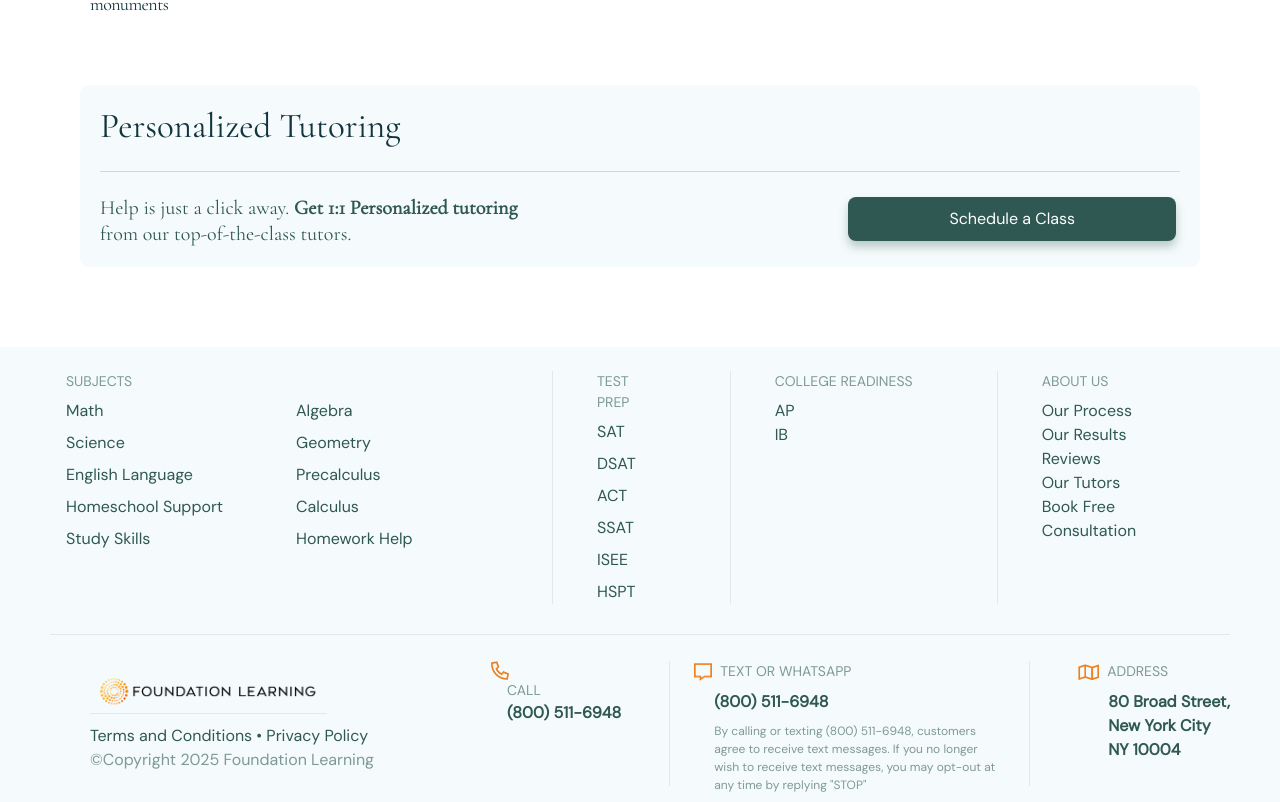
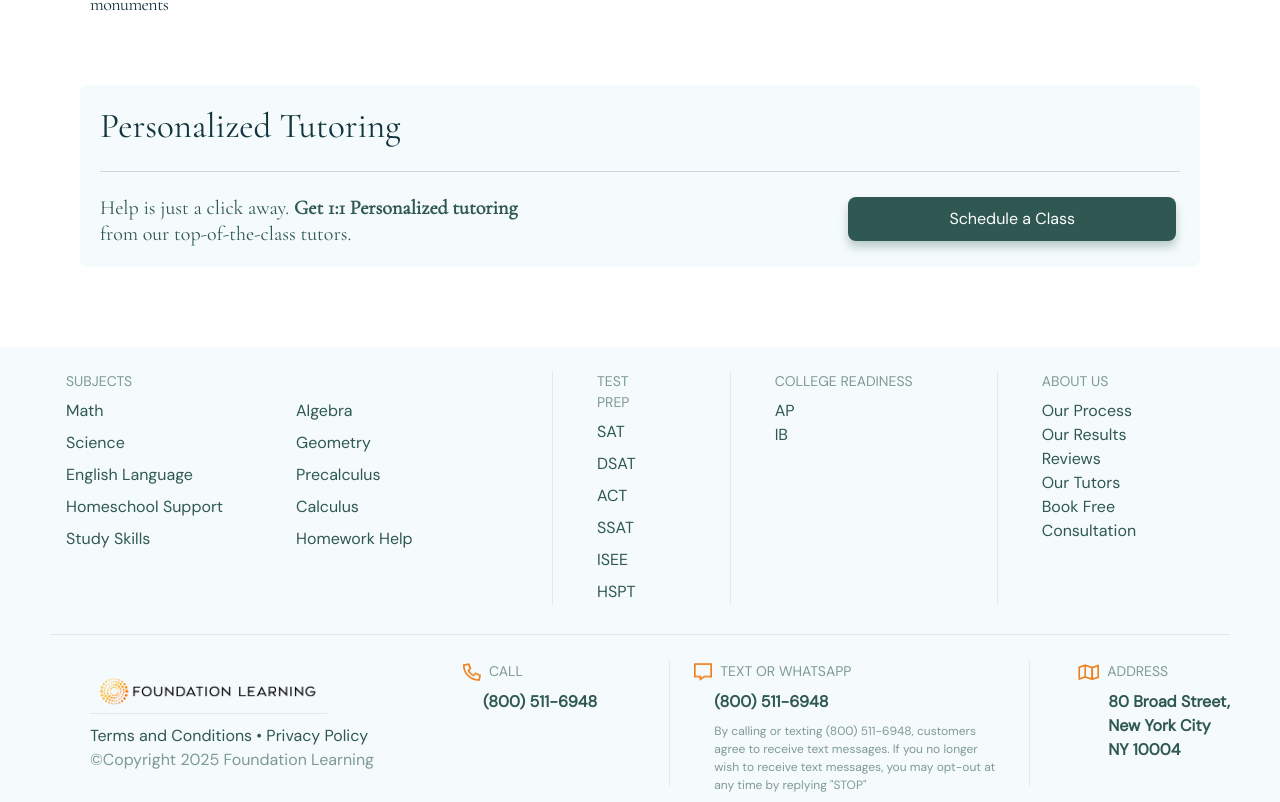
Before and after one commit to pulakkar333/Foundation_learning, a Next.js app: page / in a window 1280 px wide. Shown: the part 1927-2729 px from the top of the page. Built offline with nearby package versions, Linux system fonts and the light colour scheme.

Commit message:
feedbacks

```diff
--- a/src/components/footer.tsx
+++ b/src/components/footer.tsx
@@ -80,7 +80,7 @@
       {/* Footer Bottom Section */}
 
       <div className="container mx-auto grid gap-6 md:grid-cols-2 xl:grid-cols-4">
-        <div className="order-2 ssm:order-2 md:order-2 xl:order-1 flex ssm:flex-col xl:flex-col md:flex-row items-center md:items-start md:gap-[50px] lg:gap-[100px] xl:gap-0  xl:border-0 ssm:ml-10 ssm:border-t md:border-t-0">
+        <div className="order-2 ssm:order-2 md:order-2 xl:order-1 flex ssm:flex-col xl:flex-col md:flex-row items-center md:items-start md:gap-[50px] lg:gap-[100px] xl:gap-0 xl:border-0 ssm:ml-10 ssm:border-t md:border-t-0">
           <Image
             className="xl:border-b ssm:mr-10 mt-[24px]"
             src="/logo/logo.png"
@@ -99,7 +99,7 @@
         </div>
 
         <div className="order-1 ssm:order-1 md:order-1 xl:order-2 flex justify-end space-x-12 col-span-3 md:border-b md:border-t xl:border-b-0 xl:border-t-0 md:py-4" >
-          <div className="  items-start xl:space-x-4 md:space-x-4 md:whitespace-nowrap ssm:hidden xl:block md:block">
+          {/* <div className="  items-start xl:space-x-4 md:space-x-4 md:whitespace-nowrap ssm:hidden xl:block md:block">
             <Image
               src="/logo/phone.png"
               alt="Foundation Learning"
@@ -115,6 +115,23 @@
                 (800) 511-6948
               </p>
             </div>
+          </div> */}
+
+          <div className=" space-y-2 px-6 ssm:hidden xl:block md:block md:whitespace-nowrap">
+            <div className="flex items-center space-x-2">
+              <Image
+                src="/logo/phone.png"
+                alt="Foundation Learning"
+                width={18}
+                height={18}
+              />
+              <h3 className="text-[14px] text-[rgba(47,88,82,0.60)] uppercase font-dm-sans">
+                CALL
+              </h3>
+            </div>
+            <p className="text-[#2F5852] font-dm-sans text-[16px] font-bold ml-[20px]">
+              (800) 511-6948
+            </p>
           </div>
 
           <div className=" space-y-2 border-r border-l px-6 ssm:hidden xl:block md:block">
```
